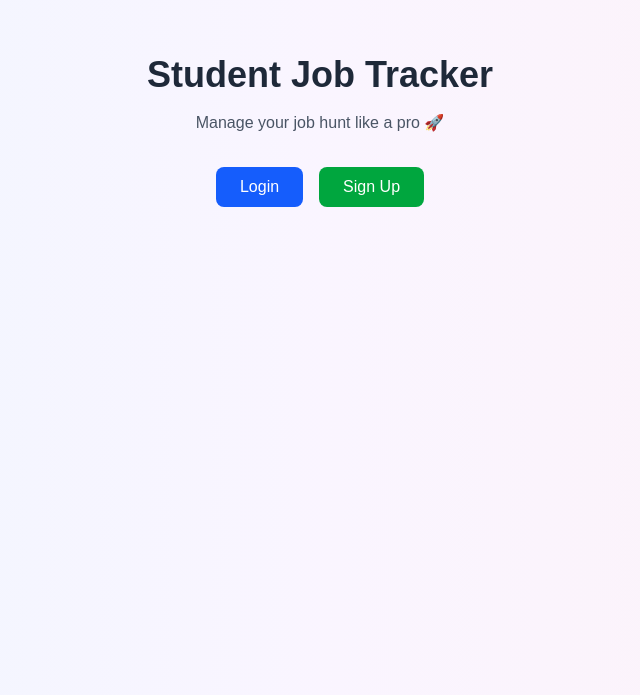
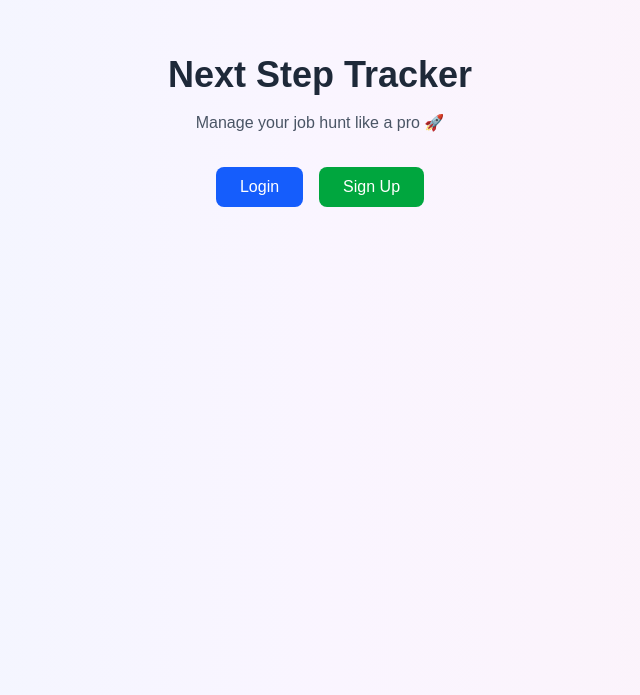
Before and after one commit to spidernishanta/student-job-tracker, a Next.js app in the folder frontend/: page /dashboard in a window 1280 px wide. Shown: the part 105-800 px from the top of the page, without its empty margins (320-960 px from the left). Built offline with nearby package versions, Linux system fonts and the light colour scheme; no server answers.

Commit message:
rename to next step tracker

```diff
--- a/frontend/src/app/components/AuthModal.tsx
+++ b/frontend/src/app/components/AuthModal.tsx
@@ -48,7 +48,7 @@
           ✕
         </button>
 
-        <h2 className="text-2xl font-bold text-center mb-4">
+        <h2 className="text-2xl font-bold text-center mb-4 text-gray-900">
           {mode === "login" ? "Login" : "Sign Up"}
         </h2>
 
--- a/frontend/src/app/dashboard/page.tsx
+++ b/frontend/src/app/dashboard/page.tsx
@@ -147,7 +147,7 @@
             <div className="flex justify-between items-center mb-8">
               <div>
                 <h1 className="text-4xl font-bold text-blue-800">
-                  Student Job Tracker
+                  Next Step Tracker
                 </h1>
                 {isFetchingUser ? (
                   <p className="text-gray-600 animate-pulse mt-1">
@@ -197,7 +197,7 @@
         ) : (
           <div className="text-center mt-32">
             <h1 className="text-4xl font-bold text-gray-800 mb-4">
-              Student Job Tracker
+              Next Step Tracker
             </h1>
             <p className="text-gray-600 mb-8">
               Manage your job hunt like a pro 🚀
--- a/frontend/src/app/layout.tsx
+++ b/frontend/src/app/layout.tsx
@@ -13,7 +13,7 @@
 });
 
 export const metadata: Metadata = {
-  title: "Student Job Tracker",
+  title: "Next Step Tracker",
   description:
     "Fullstack Developer TA Intern – MERN Stack Assignment (Cuvette) : Build a \"Student Job Tracker\" Web App",
 };
```
